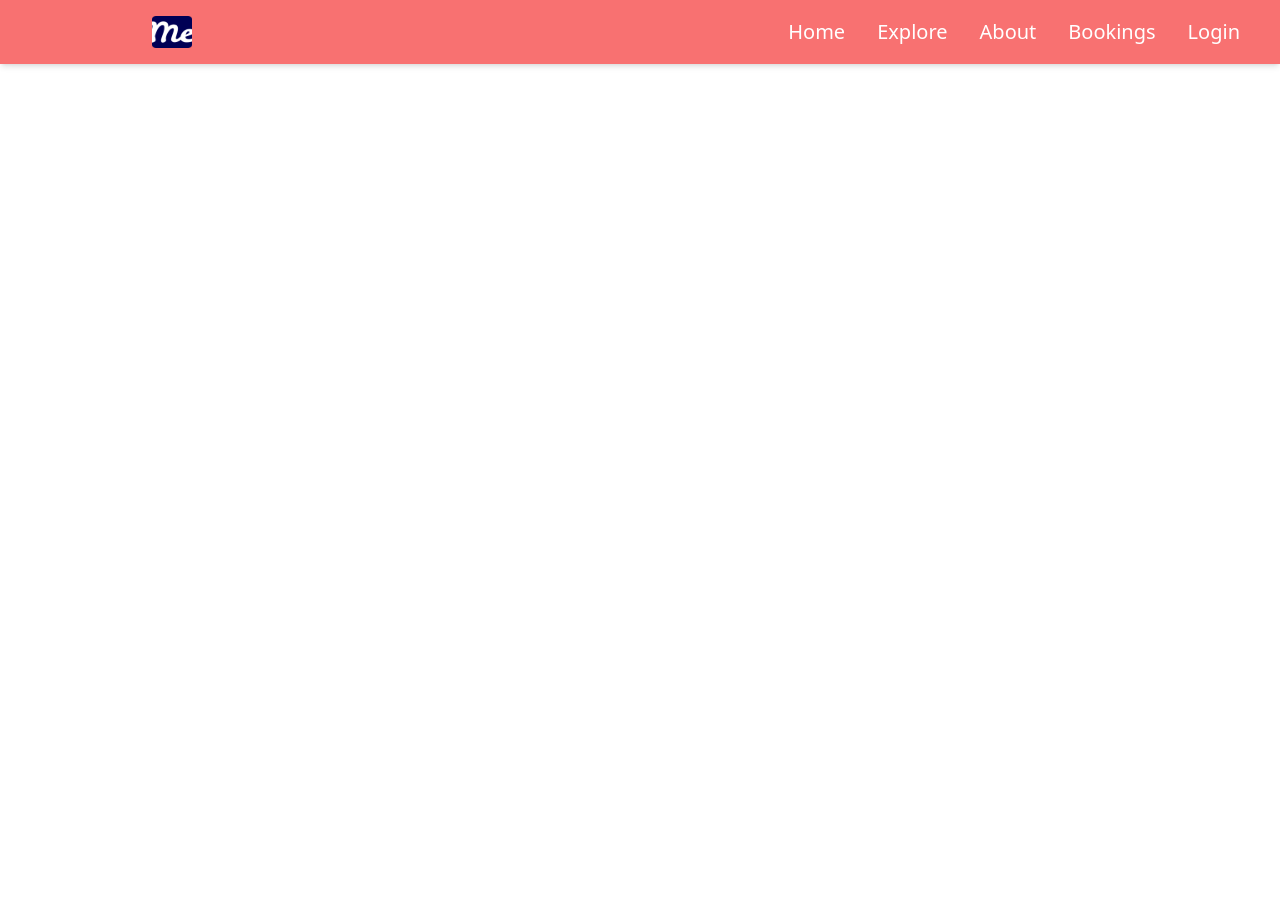
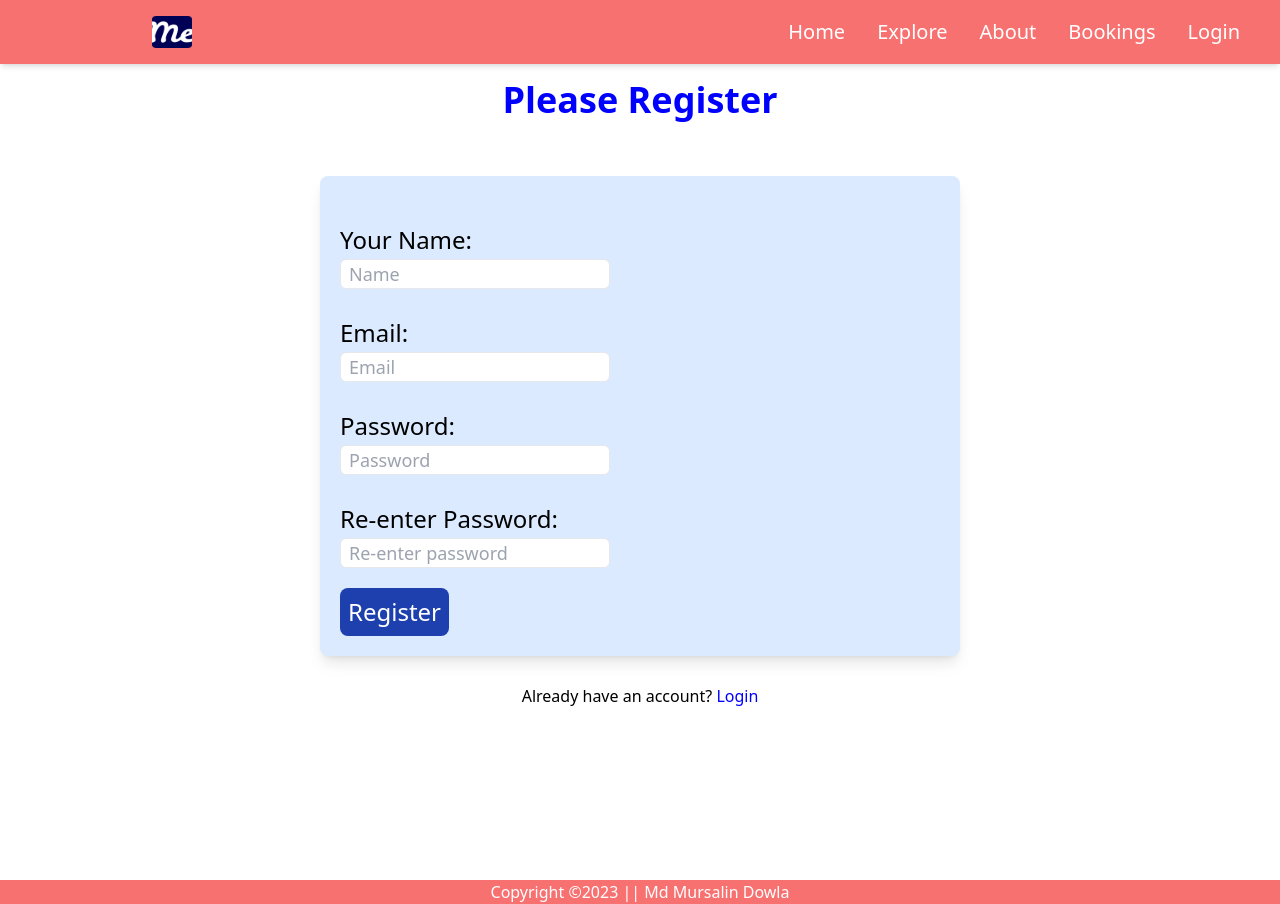
Before and after one commit to Mursalin-Dowla/react-auth-router-practice, a React (Create React App) app: page /signup in a window 1280 px wide. Before the commit the page ends 800 px from the top, so only its background shows below. Built offline with nearby package versions, Linux system fonts and the light colour scheme; no server answers.

Commit message:
register page done+firebaseinit hidden

```diff
--- a/src/Components/Book/Book.js
+++ b/src/Components/Book/Book.js
@@ -9,7 +9,7 @@ const Book = () => {
             <h1 className='mt-24'>Booking Goes Here</h1>
             <div className='mt-5'>
 
-            <button onClick={()=>navigate('/payment')}>Proceed To Payment</button>
+            <button className='p-2 bg-slate-200 rounded-md hover:bg-slate-300' onClick={()=>navigate('/payment')}>Proceed To Payment</button>
             </div>
         </div>
     );
--- a/src/Components/Login/Login.js
+++ b/src/Components/Login/Login.js
@@ -1,6 +1,6 @@
 import React from "react";
 import useFirebase from "../../Hooks/useFirebase";
-import { useLocation, useNavigate} from 'react-router-dom';
+import { useLocation, useNavigate, Link} from 'react-router-dom';
 
 
 
@@ -19,7 +19,7 @@ const Login = () => {
         <div>
           <form className="mt-24">
             <label htmlFor="name">Your Name</label>
-            <input className="border" type="text" name="name" id="name" />
+            <input className="border ml-2" type="text" name="name" id="name" />
           </form>
           <p className="mt-5">or</p>
           <button
@@ -28,6 +28,9 @@ const Login = () => {
           >
             Sign in with Google
           </button>
+          <div className="mt-7">
+        <p>New here? <Link className="text-[blue]" to='/signup'>Sign Up</Link></p>
+      </div>
         </div>
       ) : (
         <div className="mt-24 grid justify-items-center">
@@ -36,6 +39,8 @@ const Login = () => {
             <button className="mt-2 border bg-slate-200 hover:bg-slate-300 font-semibold rounded-md p-2" onClick={unRegister}>Sign Out</button>
         </div>
       )}
+
+
     </div>
   );
 };
--- a/src/Components/SignUp/SignUp.js
+++ b/src/Components/SignUp/SignUp.js
@@ -1,11 +1,45 @@
-import React from 'react';
+import React from "react";
+import { Link } from "react-router-dom";
 
 const SignUp = () => {
-    return (
-        <div>
-            <h1>Signup</h1>
-        </div>
-    );
+    const handleFormSubmit = (event) =>{
+        event.preventDefault();
+        const name = event.target.name.value;
+        const email = event.target.email.value;
+        const password = event.target.password.value;
+    }
+  return (
+    <div className="min-h-screen mt-20 text-center">
+      <div className="text-center">
+        <h1 className="text-4xl font-semibold text-[blue]">Please Register</h1>
+      </div>
+      <div className="mt-14 text-left">
+        <form className="text-2xl bg-blue-100 p-5 rounded-lg shadow-lg w-1/2 m-auto" onSubmit={handleFormSubmit}>
+          <div className="mt-7">
+            <label className="text-right" htmlFor="name">Your Name:</label><br />
+            <input className="border text-lg rounded-md pl-2" type="text" name="name" id="name" placeholder="Name"  required/>
+          </div>
+          <div className="mt-7">
+            <label className="text-right" htmlFor="email">Email:</label><br />
+            <input className="border text-lg rounded-md pl-2" type="email" name="email" id="email" placeholder="Email" required/>
+          </div>
+          <div className="mt-7">
+            <label className="text-right" htmlFor="password">Password:</label><br />
+            <input className="border text-lg rounded-md pl-2" type="password" name="password" id="password" placeholder="Password" required/>
+          </div>
+          <div className="mt-7">
+            <label className="text-right" htmlFor="password">Re-enter Password:</label><br />
+            <input className="border text-lg rounded-md pl-2" type="password" name="password" id="password" placeholder="Re-enter password"  required/>
+          </div>
+
+          <input className="mt-5 cursor-pointer bg-blue-800 text-white p-2 rounded-lg" type="submit" value="Register" />
+        </form>
+      </div>
+      <div className="mt-7">
+        <p>Already have an account? <Link className="text-[blue]" to='/login'>Login</Link></p>
+      </div>
+    </div>
+  );
 };
 
 export default SignUp;
--- a/src/firebase.init.js
+++ b/src/firebase.init.js
@@ -6,12 +6,12 @@ import {getAuth} from 'firebase/auth';
 
 // Your web app's Firebase configuration
 const firebaseConfig = {
-  apiKey: "AIzaSyB5G6Q1JayrBWO9gjuoBBflnZhYX8oYvaM",
-  authDomain: "practice-router-auth.firebaseapp.com",
-  projectId: "practice-router-auth",
-  storageBucket: "practice-router-auth.appspot.com",
-  messagingSenderId: "269024451873",
-  appId: "1:269024451873:web:b1dd52c7082956a222b260"
+  apiKey: process.env.REACT_APP_apiKey,
+  authDomain: process.env.REACT_APP_authDomain,
+  projectId: process.env.REACT_APP_projectId,
+  storageBucket: process.env.REACT_APP_storageBucket,
+  messagingSenderId: process.env.REACT_APP_messagingSenderId,
+  appId: process.env.REACT_APP_appId
 };
 
 // Initialize Firebase
```
